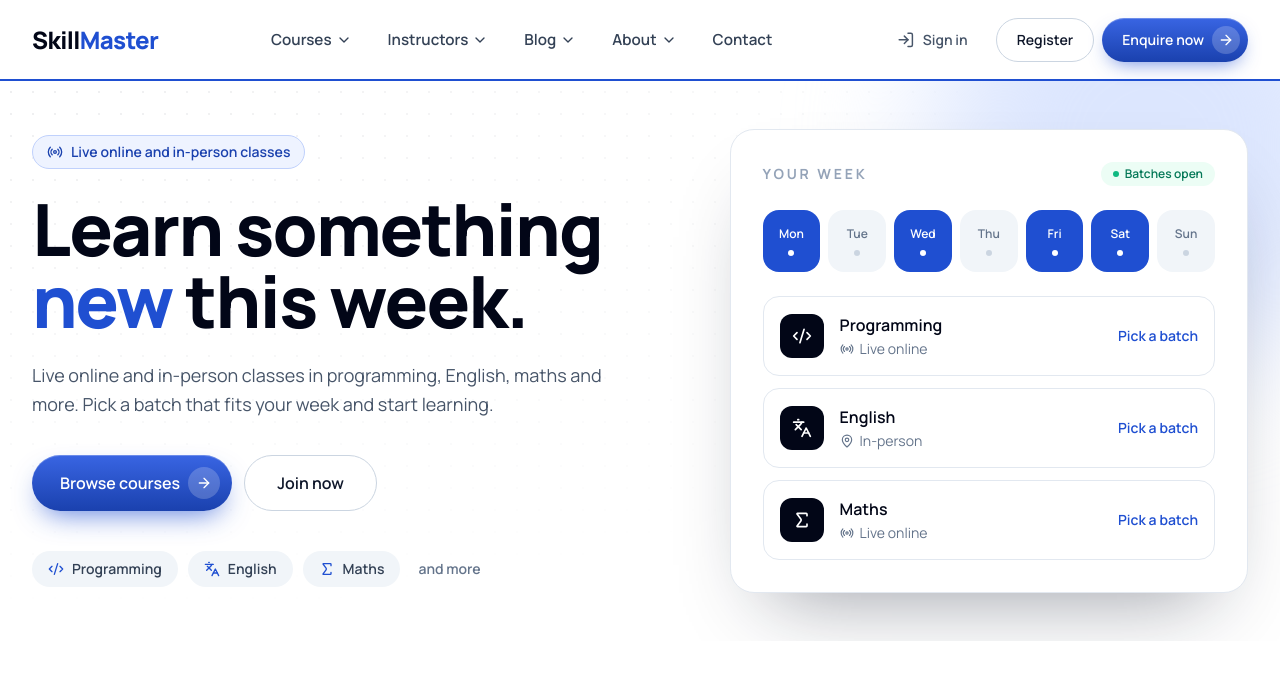
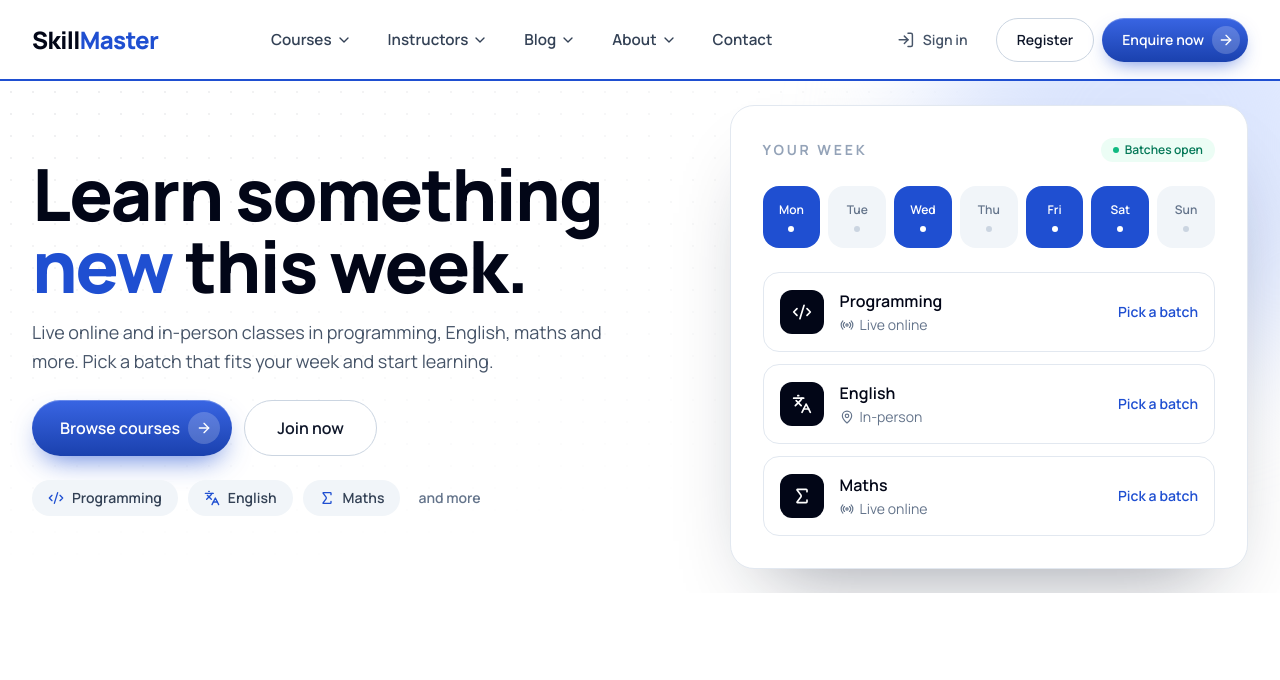
Before and after one commit to Aman-0402/SkillMaster, a React (Vite) app: page / in a window 1280 px wide. Shown: the top 680 px of the page. Built offline with nearby package versions, Linux system fonts and the light colour scheme.

Commit message:
Tighten hero spacing, remove top tag

```diff
--- a/src/components/hero.tsx
+++ b/src/components/hero.tsx
@@ -29,30 +29,22 @@ export default function Hero() {
       />
       <div aria-hidden className="absolute -right-24 -top-40 -z-10 size-[28rem] rounded-full bg-brand-100 blur-3xl" />
 
-      <div className="mx-auto grid w-full max-w-site items-center gap-12 px-4 py-8 sm:px-6 sm:py-10 lg:grid-cols-[minmax(0,1.1fr)_minmax(0,0.9fr)] lg:gap-16 lg:px-8 lg:py-12 2xl:px-12">
+      <div className="mx-auto grid w-full max-w-site items-center gap-12 px-4 py-5 sm:px-6 sm:py-6 lg:grid-cols-[minmax(0,1.1fr)_minmax(0,0.9fr)] lg:gap-16 lg:px-8 lg:py-6 2xl:px-12">
         <div>
-          <motion.p
-            {...rise(0)}
-            className="inline-flex items-center gap-2 rounded-full border border-brand-200 bg-brand-50 px-3.5 py-1.5 text-sm font-semibold text-brand-700"
-          >
-            <Radio className="size-4" aria-hidden />
-            Live online and in-person classes
-          </motion.p>
-
           <motion.h1
             id="hero-title"
             {...rise(0.08)}
-            className="mt-6 text-5xl font-extrabold leading-[1.05] tracking-tight text-slate-950 sm:text-6xl xl:text-7xl"
+            className="text-5xl font-extrabold leading-[1.05] tracking-tight text-slate-950 sm:text-6xl xl:text-7xl"
           >
             Learn something <span className="text-brand-600">new</span> this week.
           </motion.h1>
 
-          <motion.p {...rise(0.16)} className="mt-6 max-w-xl text-lg leading-relaxed text-slate-600">
+          <motion.p {...rise(0.16)} className="mt-4 max-w-xl text-lg leading-relaxed text-slate-600">
             Live online and in-person classes in programming, English, maths and more. Pick a batch that fits your week
             and start learning.
           </motion.p>
 
-          <motion.div {...rise(0.24)} className="mt-9 flex flex-col gap-3 sm:flex-row">
+          <motion.div {...rise(0.24)} className="mt-6 flex flex-col gap-3 sm:flex-row">
             <Link
               href="/courses"
               className="group inline-flex h-14 items-center justify-center gap-2 rounded-full bg-gradient-to-b from-brand-500 to-brand-700 pl-7 pr-3 text-base font-semibold text-white shadow-[0_12px_28px_-10px_rgb(31_79_209/0.75),inset_0_1px_0_rgb(255_255_255/0.25)] transition-all duration-200 hover:shadow-[0_16px_34px_-10px_rgb(31_79_209/0.9),inset_0_1px_0_rgb(255_255_255/0.25)] focus-visible:outline focus-visible:outline-2 focus-visible:outline-offset-2 focus-visible:outline-brand-600 active:scale-[0.98] motion-safe:hover:-translate-y-0.5"
@@ -70,7 +62,7 @@ export default function Hero() {
             </Link>
           </motion.div>
 
-          <motion.ul {...rise(0.32)} className="mt-10 flex flex-wrap gap-2.5" aria-label="Subjects">
+          <motion.ul {...rise(0.32)} className="mt-6 flex flex-wrap gap-2.5" aria-label="Subjects">
             {SUBJECTS.map(({ label, Icon }) => (
               <li
                 key={label}
```
Also changed, not shown: 1 other file (tests, documents, lock files or other folders).
